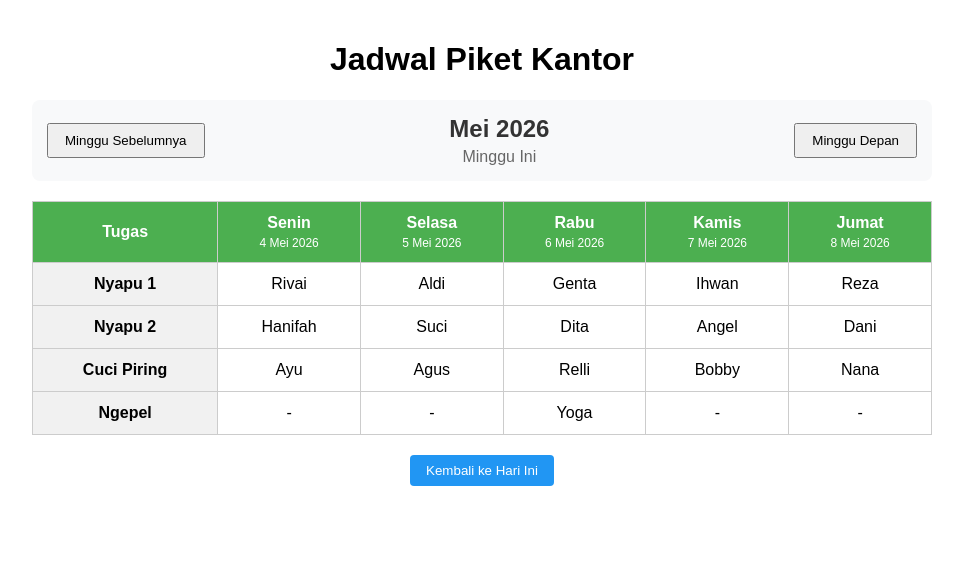
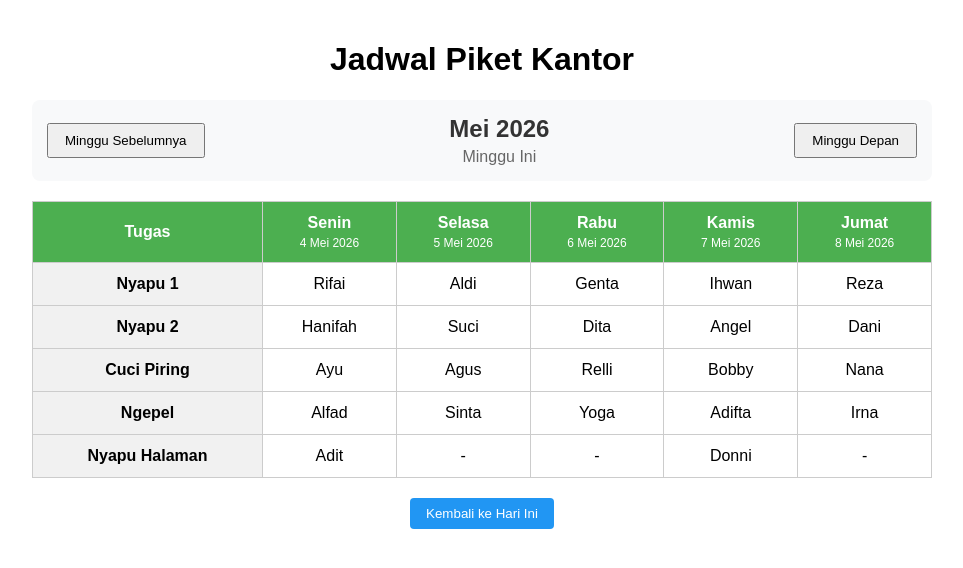
Before and after one commit to dn-p/piket-r7, a React (Create React App) app: page / in a window 1280 px wide. Shown: the top 568 px of the page, without its empty margins (158-1121 px from the left). Built offline with nearby package versions, Linux system fonts and the light colour scheme.

Commit message:
tambah nama intern

```diff
--- a/src/App.js
+++ b/src/App.js
@@ -6,6 +6,11 @@ const TASKS = ['Nyapu 1', 'Nyapu 2', 'Cuci Piring', 'Ngepel'];
 const DAYS = ['Senin', 'Selasa', 'Rabu', 'Kamis', 'Jumat'];
 
 const START_DATE = new Date('2026-05-04T00:00:00');
+
+// Tugas fixed (tidak ikut rolling)
+const FIXED_TASKS = [
+  { name: 'Nyapu Halaman', assignments: { 0: 'Adit', 3: 'Donni' } }, // 0: Senin, 3: Kamis
+];
 
 // 1. UBAH DATA LIBUR JADI OBJECT AGAR ADA NAMANYA
 const HOLIDAYS = [
@@ -20,11 +25,11 @@ const HOLIDAYS = [
 ];
 
 const PEOPLE_BY_DAY = [
-  ['Rivai', 'Hanifah', 'Ayu'],    // 0: Senin
-  ['Aldi', 'Suci', 'Agus'],   		  // 1: Selasa
+  ['Rifai', 'Hanifah', 'Ayu', 'Alfad'],    // 0: Senin
+  ['Aldi', 'Suci', 'Agus', 'Sinta'],   		  // 1: Selasa
   ['Genta', 'Dita', 'Relli', 'Yoga'],     // 2: Rabu
-  ['Ihwan', 'Angel', 'Bobby'],      	  // 3: Kamis
-  ['Reza', 'Dani', 'Nana']     // 4: Jumat
+  ['Ihwan', 'Angel', 'Bobby', 'Adifta'],      	  // 3: Kamis
+  ['Reza', 'Dani', 'Nana', 'Irna']     // 4: Jumat
 ];
 
 const getMondayOf = (date) => {
@@ -174,24 +179,41 @@ function App() {
                   const effectiveOffset = absoluteWeekOffset - pastHolidaysCount;
 
                   let assignedPerson = '-';
-                  const isThreePeopleDay = dayIndex === 0 || dayIndex === 1 || dayIndex === 3 || dayIndex === 4;
-
-                  if (isThreePeopleDay) {
-                    if (TASKS[taskIndex] !== 'Ngepel') {
-                      const numPeople = PEOPLE_BY_DAY[dayIndex].length;
-                      let personIndex = (taskIndex - effectiveOffset) % numPeople;
-                      if (personIndex < 0) personIndex += numPeople;
-                      assignedPerson = PEOPLE_BY_DAY[dayIndex][personIndex] || '-';
-                    }
-                  } else {
-                    let personIndex = (taskIndex - effectiveOffset) % TASKS.length;
-                    if (personIndex < 0) personIndex += TASKS.length;
-                    assignedPerson = PEOPLE_BY_DAY[dayIndex][personIndex] || '-';
-                  }
+                  let personIndex = (taskIndex - effectiveOffset) % TASKS.length;
+                  if (personIndex < 0) personIndex += TASKS.length;
+                  assignedPerson = PEOPLE_BY_DAY[dayIndex][personIndex] || '-';
 
                   return (
                     <td key={dayIndex} style={{ border: '1px solid #ccc', padding: '12px' }}>
                       {assignedPerson}
+                    </td>
+                  );
+                })}
+              </tr>
+            ))}
+            {/* Baris tugas fixed (tidak ikut rolling) */}
+            {FIXED_TASKS.map((fixedTask, ftIndex) => (
+              <tr key={`fixed-${ftIndex}`}>
+                <td style={{ border: '1px solid #ccc', padding: '12px', fontWeight: 'bold', backgroundColor: '#f1f1f1' }}>
+                  {fixedTask.name}
+                </td>
+                {DAYS.map((_, dayIndex) => {
+                  const cellDate = currentWeekDates[dayIndex];
+                  const dateStr = formatDateToYYYYMMDD(cellDate);
+                  const holidayItem = HOLIDAYS.find(h => h.date === dateStr);
+
+                  if (holidayItem) {
+                    return (
+                      <td key={dayIndex} title={holidayItem.name} style={{ border: '1px solid #ccc', padding: '12px', backgroundColor: '#ffebee', color: '#d32f2f', fontWeight: 'bold', cursor: 'help' }}>
+                        LIBUR
+                      </td>
+                    );
+                  }
+
+                  const person = fixedTask.assignments[dayIndex] || '-';
+                  return (
+                    <td key={dayIndex} style={{ border: '1px solid #ccc', padding: '12px' }}>
+                      {person}
                     </td>
                   );
                 })}
```
